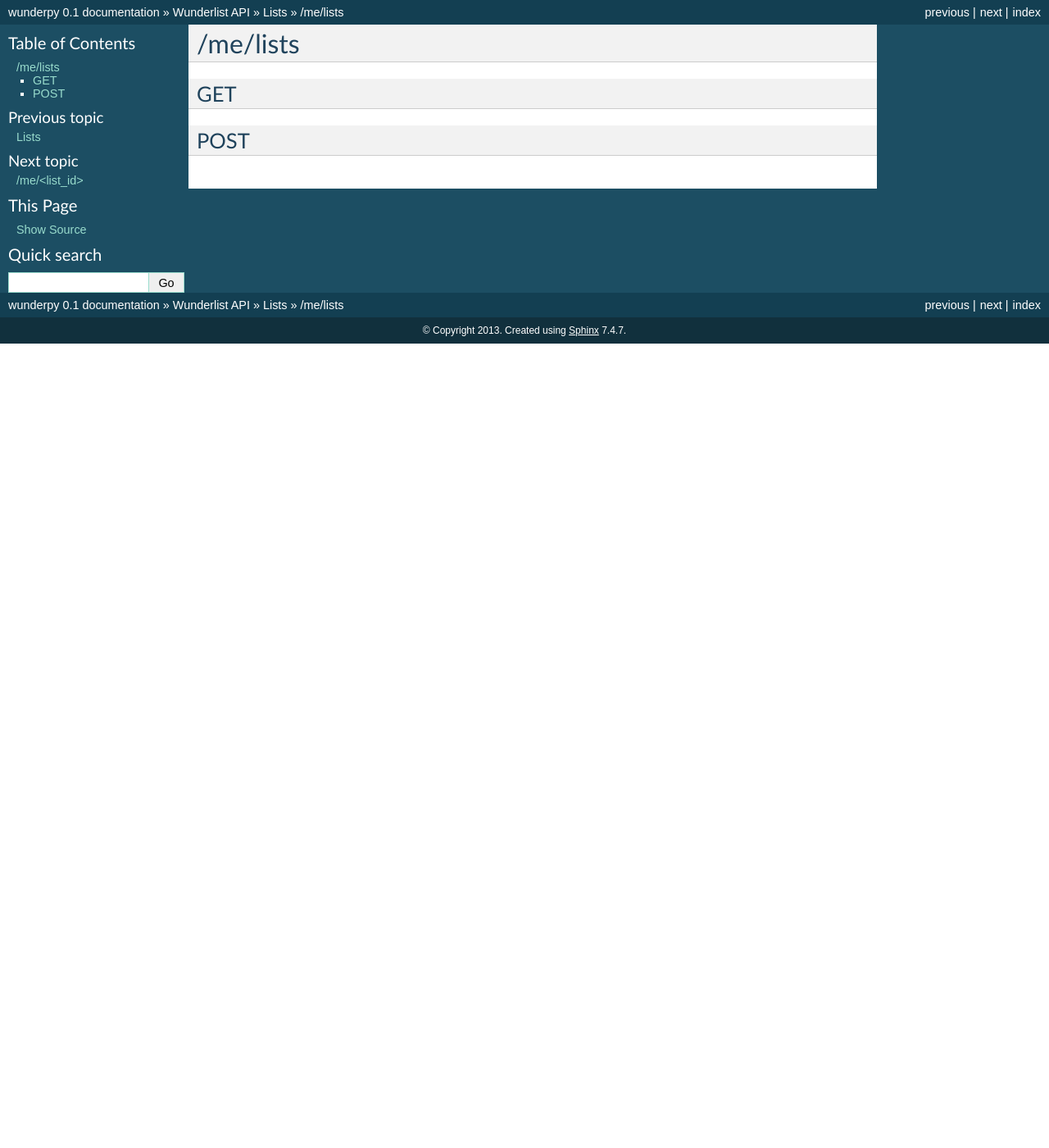
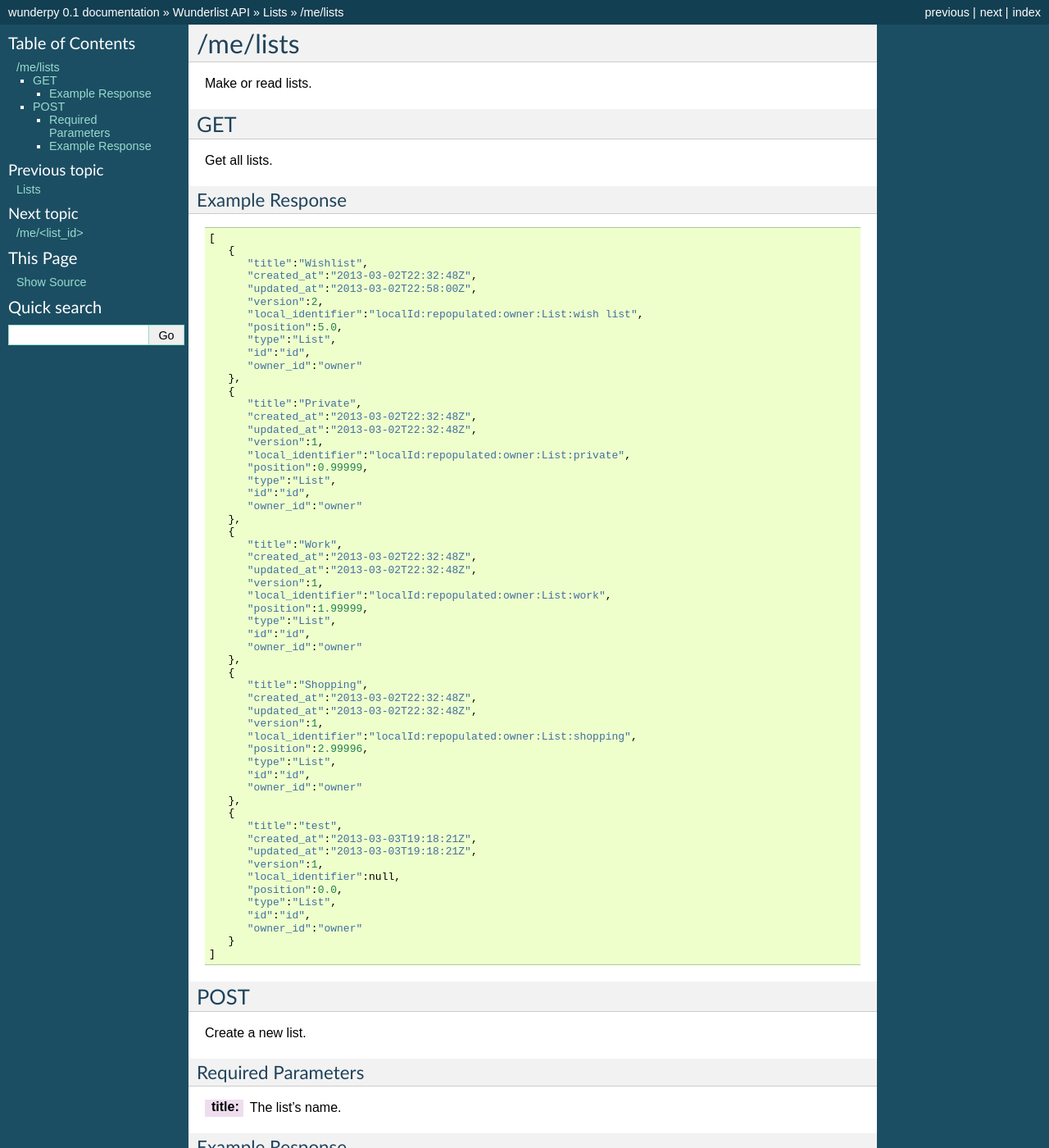
Before and after one commit to movermeyer/wunderpy, a Sphinx documentation site: the page built from docs/source/wunderlist_api/lists/lists.rst, in a window 1280 px wide and 1400 px high. Shown: the whole window at 82% size. Built offline with Sphinx 7.4.7, drawn with Linux system fonts in a browser that asks for light colours; some of the changed text lies outside the part shown.

Commit message:
Document /me/lists

```diff
--- a/docs/source/wunderlist_api/lists/lists.rst
+++ b/docs/source/wunderlist_api/lists/lists.rst
@@ -1,8 +1,95 @@
 /me/lists
 =========
 
+Make or read lists.
+
 GET
 ---
+Get all lists.
+
+Example Response
+""""""""""""""""
+::
+
+    [
+       {
+          "title":"Wishlist",
+          "created_at":"2013-03-02T22:32:48Z",
+          "updated_at":"2013-03-02T22:58:00Z",
+          "version":2,
+          "local_identifier":"localId:repopulated:owner:List:wish list",
+          "position":5.0,
+          "type":"List",
+          "id":"id",
+          "owner_id":"owner"
+       },
+       {
+          "title":"Private",
+          "created_at":"2013-03-02T22:32:48Z",
+          "updated_at":"2013-03-02T22:32:48Z",
+          "version":1,
+          "local_identifier":"localId:repopulated:owner:List:private",
+          "position":0.99999,
+          "type":"List",
+          "id":"id",
+          "owner_id":"owner"
+       },
+       {
+          "title":"Work",
+          "created_at":"2013-03-02T22:32:48Z",
+          "updated_at":"2013-03-02T22:32:48Z",
+          "version":1,
+          "local_identifier":"localId:repopulated:owner:List:work",
+          "position":1.99999,
+          "type":"List",
+          "id":"id",
+          "owner_id":"owner"
+       },
+       {
+          "title":"Shopping",
+          "created_at":"2013-03-02T22:32:48Z",
+          "updated_at":"2013-03-02T22:32:48Z",
+          "version":1,
+          "local_identifier":"localId:repopulated:owner:List:shopping",
+          "position":2.99996,
+          "type":"List",
+          "id":"id",
+          "owner_id":"owner"
+       },
+       {
+          "title":"test",
+          "created_at":"2013-03-03T19:18:21Z",
+          "updated_at":"2013-03-03T19:18:21Z",
+          "version":1,
+          "local_identifier":null,
+          "position":0.0,
+          "type":"List",
+          "id":"id",
+          "owner_id":"owner"
+       }
+    ]
+
 
 POST
 ----
+Create a new list.
+
+Required Parameters
+"""""""""""""""""""
+:title: The list's name.
+
+Example Response
+""""""""""""""""
+::
+
+    {
+       "version":1,
+       "local_identifier":null,
+       "title":"test",
+       "position":0.0,
+       "created_at":"2013-03-03T19:18:21Z",
+       "owner_id":"id",
+       "type":"List",
+       "updated_at":"2013-03-03T19:18:21Z",
+       "id":"id"
+    }
```
